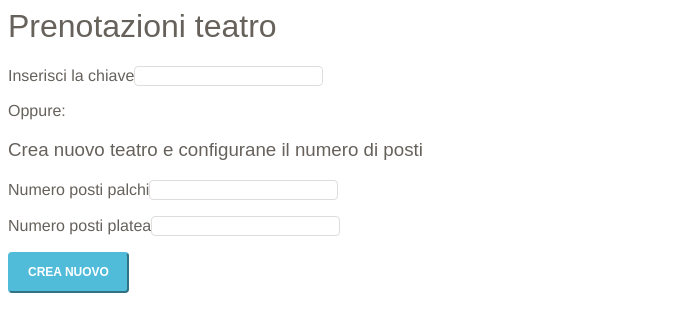
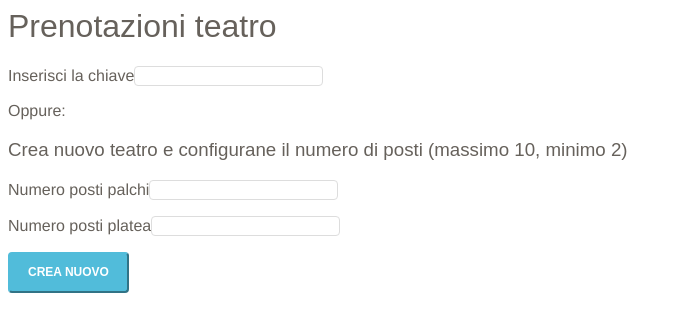
Before and after one commit to Bakko000/SSW_Project, an Angular app: page / in a window 1280 px wide. Shown: the top 332 px of the page, without its empty margins (0-682 px from the left). Built offline with nearby package versions, Linux system fonts and the light colour scheme.

Commit message:
1 file modified

```diff
--- a/src/app/nuovoteatro/nuovoteatro.component.html
+++ b/src/app/nuovoteatro/nuovoteatro.component.html
@@ -1,6 +1,6 @@
 <div *ngIf="chiave==''">
 <p> Oppure:</p>
-<h3>Crea nuovo teatro e configurane il numero di posti</h3>
+<h3>Crea nuovo teatro e configurane il numero di posti (massimo 10, minimo 2)</h3>
 <form>
   <p><label for="postipalchi">Numero posti palchi</label><input class="form-control" [(ngModel)]="postipalchi" name="postipalchi" required></p>
   <p><label for="postiplatea">Numero posti platea</label><input class="form-control" [(ngModel)]="postiplatea" name="postiplatea" required></p>
```
